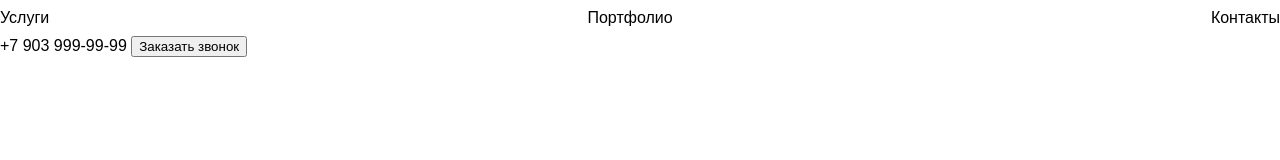
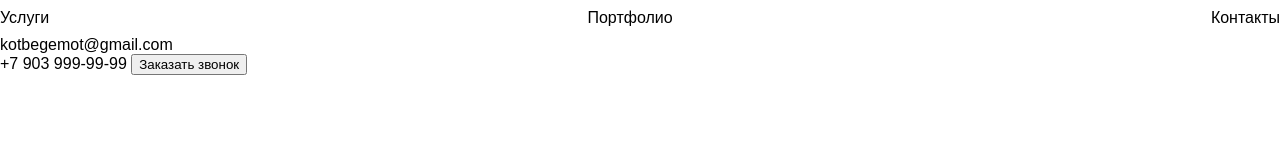
Before and after one commit to Kotbegemotl/test-reposirory, a plain HTML site: page index.html in a window 1280 px wide. Drawn offline with Linux system fonts and the light colour scheme.

Commit message:
index.html changes

```diff
--- a/index.html
+++ b/index.html
@@ -17,6 +17,9 @@
             <a href="#contacts">Контакты</a>
         </nav>
         <div>
+            <a href="mailto:kotbegemot@gmail.com">kotbegemot@gmail.com</a>
+        </div>
+        <div>
             <a href="tel:+79039999999">+7 903 999-99-99</a>
             <button>Заказать звонок</button>
         </div>
```
